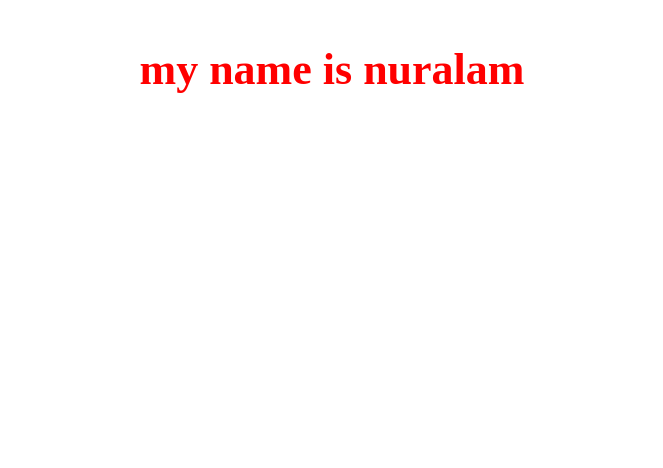
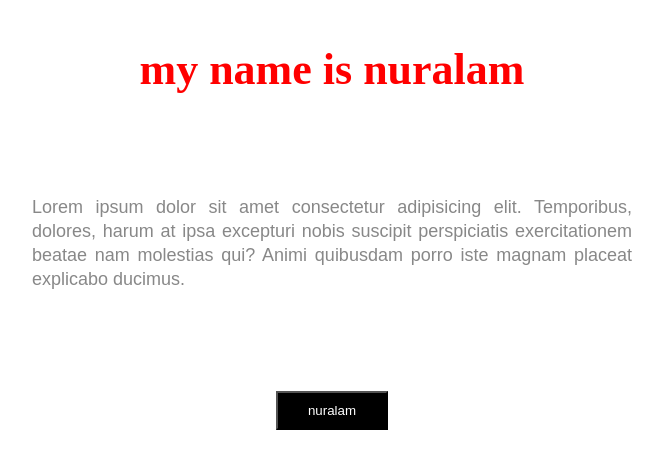
Before and after one commit to Monu0301/git-issue, a plain HTML site: page index.html in a window 1280 px wide. Shown: the whole page, without its empty margins (308-971 px from the left). Drawn offline with Linux system fonts and the light colour scheme.

Commit message:
pull requests create ar janno banano

```diff
--- a/css/style.css
+++ b/css/style.css
@@ -3,3 +3,21 @@ h3 {
      font-size: 44px;
      color:red
 }
+p
+{
+     font-size:18px;
+     color:#888;
+     font-family: Arial, Helvetica, sans-serif;
+     text-align: justify;
+     width:600px;
+     margin:100px auto;
+     line-height: 24px;
+}
+button {
+     text-align: center;
+     display: block;
+     padding:10px 30px;
+     color:#fff;
+     background-color: #000;;
+     margin:0 auto;
+}
--- a/index.html
+++ b/index.html
@@ -9,6 +9,9 @@
 </head>
 <body>
      <h3>my name is nuralam </h3>
-
+     <p>Lorem ipsum dolor sit amet consectetur adipisicing elit. Temporibus, dolores,
+           harum at ipsa excepturi nobis suscipit perspiciatis exercitationem beatae nam molestias qui?
+           Animi quibusdam porro iste magnam placeat explicabo ducimus.</p>
+          <button type="button">nuralam</button>
 </body>
 </html>
```
